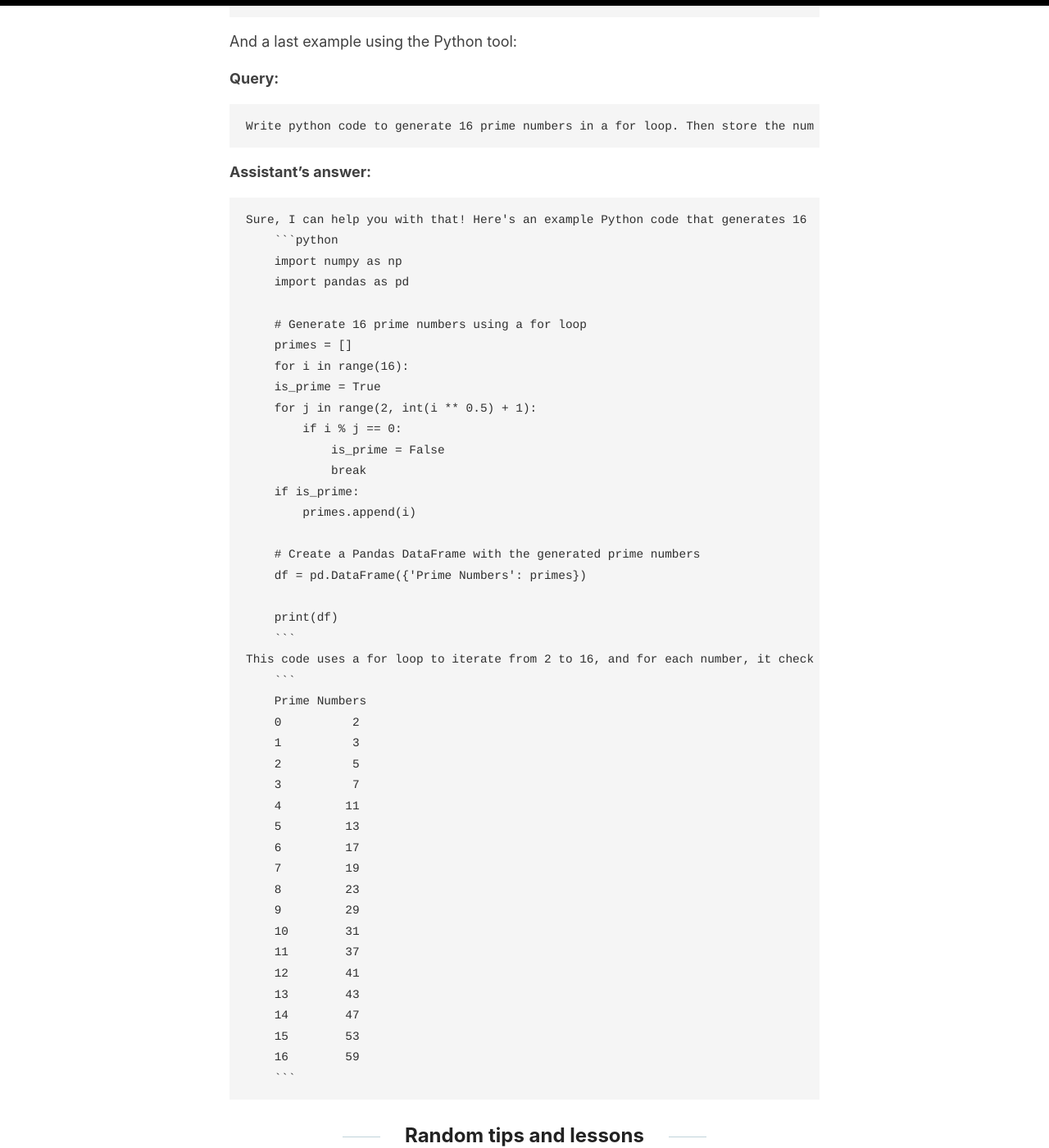
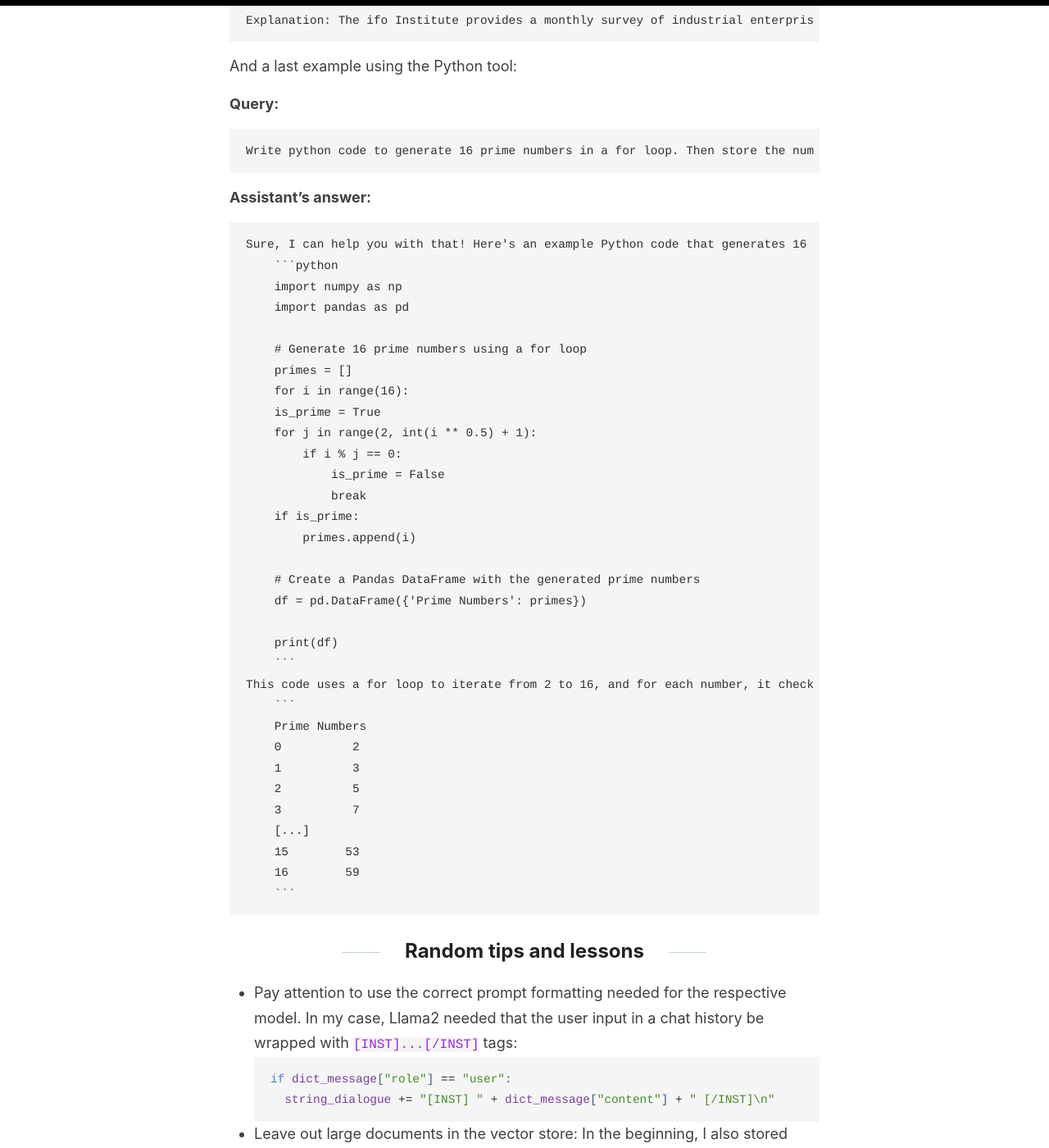
Before and after one commit to helmutlutz/blog, a Jekyll site: the page built from docs/_posts/2024-03-07-obsidian-assistant.markdown, in a window 1280 px wide and 1400 px high, scrolled down 17590 px. Shown: the whole window at 82% size. Built offline with Jekyll 4.4.1, drawn with Linux system fonts in a browser that asks for light colours; some of the changed text lies outside the part shown.

Commit message:
Another fix in obsidian-assistant

````diff
--- a/docs/_posts/2024-03-07-obsidian-assistant.markdown
+++ b/docs/_posts/2024-03-07-obsidian-assistant.markdown
@@ -513,17 +513,7 @@ This code uses a for loop to iterate from 2 to 16, and for each number, it check
     1          3
     2          5
     3          7
-    4         11
-    5         13
-    6         17
-    7         19
-    8         23
-    9         29
-    10        31
-    11        37
-    12        41
-    13        43
-    14        47
+    [...]
     15        53
     16        59
     ```
````
Also changed, not shown: other parts of docs/_posts/2024-03-07-obsidian-assistant.markdown (+2 -2 lines).
